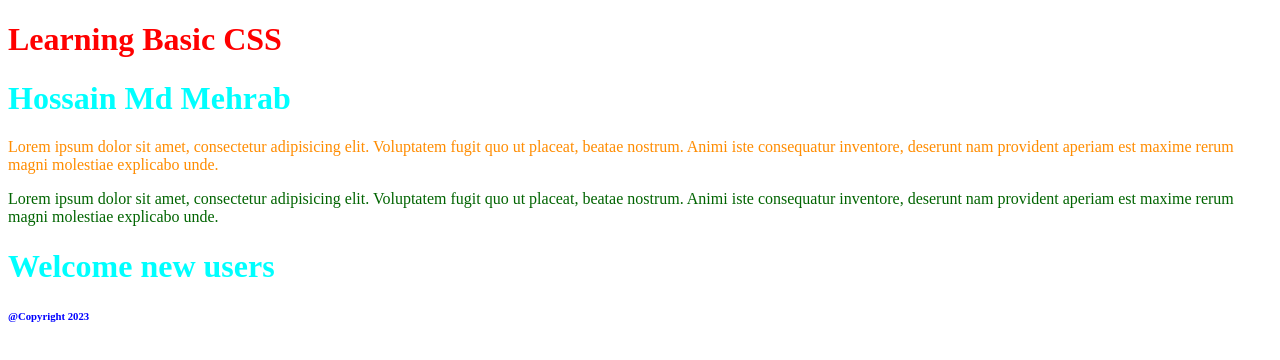
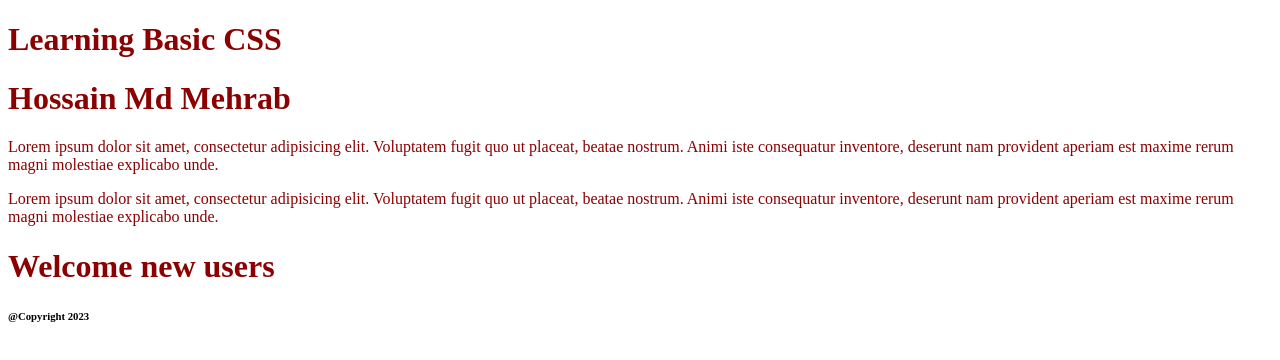
Before and after one commit to hossain-mehrab/Frontend-Development-CSS, a plain HTML site: page index.html in a window 1280 px wide. Drawn offline with Linux system fonts and the light colour scheme.

Commit message:
group and universal selector

```diff
--- a/index.html
+++ b/index.html
@@ -8,20 +8,14 @@
     <link rel="stylesheet" href="style.css" type="text/css">
     <script src="script.js"></script>
 
-    <style>
-        h6{
-            color: blue;
-        }
-    </style>
-
 </head>
 <body>
     <header>
-        <h1 style="color: red">Learning Basic CSS</h1>
+        <h1>Learning Basic CSS</h1>
     </header>
 
     <main>
-        <h1 id="uni">
+        <h1>
             Hossain Md Mehrab
         </h1>
 
@@ -32,14 +26,14 @@
             explicabo unde.
         </p>
 
-        <p class="color">
+        <p>
             Lorem ipsum dolor sit amet, consectetur adipisicing elit.
             Voluptatem fugit quo ut placeat, beatae nostrum. Animi iste consequatur
             inventore, deserunt nam provident aperiam est maxime rerum magni molestiae
             explicabo unde.
         </p>
 
-        <h1 id="uni">
+        <h1>
             Welcome new users
         </h1>
     </main>
--- a/style.css
+++ b/style.css
@@ -1,6 +1,8 @@
 /* CSS (Inline, Internal, External)tag, id(#), and class(.), universal selector(*) */
 
-p{
+
+
+/* p{
     color: darkorange;
 }
 
@@ -10,4 +12,21 @@ p{
 
 .color{
     color: darkgreen;
+} */
+
+
+/* Universal selector(*) */
+
+/* *{
+    color: darkgoldenrod;
+} */
+
+
+/* Group selector h1, p*/
+
+h1,p{
+    color: darkred;
 }
+
+
+/* Decendent selector h1, p*/
```
